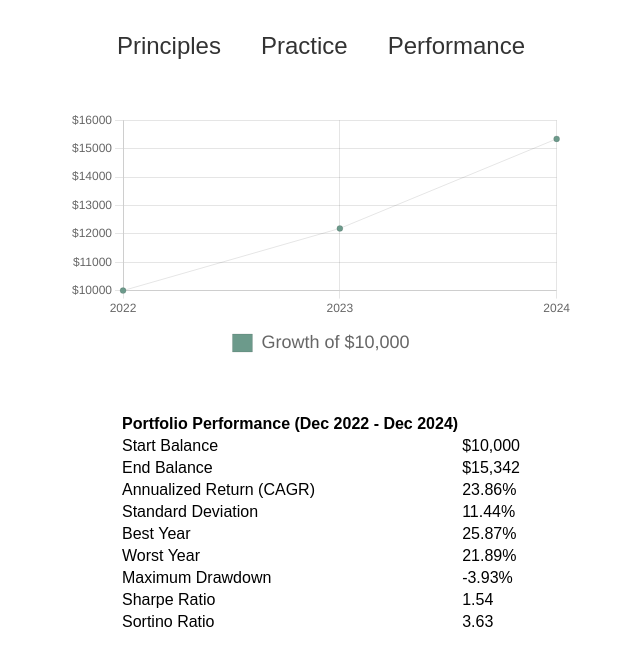
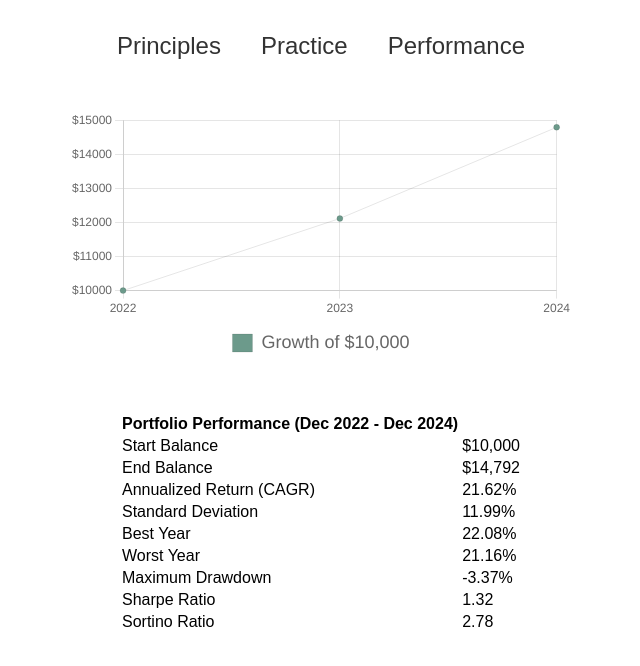
Before and after one commit to AllSeasons1867/pragmatic-portfolio, a website: page public/performance.html in a window 1280 px wide. Shown: the part 262-928 px from the top of the page, without its empty margins (319-959 px from the left). Drawn offline with nearby package versions, Linux system fonts and the light colour scheme.

Commit message:
added performance numbers

```diff
--- a/public/performance.html
+++ b/public/performance.html
@@ -21,7 +21,7 @@
         </div>
         <canvas class="performance" id="myChart"></canvas>
         <div id="performanceTable">
-          <table>
+<table>
     <th>Portfolio Performance (Dec 2022 - Dec 2024)</th>
     <tr>
         <td>Start Balance</td>
@@ -29,37 +29,38 @@
     </tr>
     <tr>
         <td>End Balance</td>
-        <td>$15,342</td>
+        <td>$14,792</td>
     </tr>
     <tr>
         <td>Annualized Return (CAGR)</td>
-        <td>23.86%</td>
+        <td>21.62%</td>
     </tr>
     <tr>
         <td>Standard Deviation</td>
-        <td>11.44%</td>
+        <td>11.99%</td>
     </tr>
     <tr>
         <td>Best Year</td>
-        <td>25.87%</td>
+        <td>22.08%</td>
     </tr>
     <tr>
         <td>Worst Year</td>
-        <td>21.89%</td>
+        <td>21.16%</td>
     </tr>
     <tr>
         <td>Maximum Drawdown</td>
-        <td>-3.93%</td>
+        <td>-3.37%</td>
     </tr>
     <tr>
         <td>Sharpe Ratio</td>
-        <td>1.54</td>
+        <td>1.32</td>
     </tr>
     <tr>
         <td>Sortino Ratio</td>
-        <td>3.63</td>
+        <td>2.78</td>
     </tr>
 </table>
+
 
         </div>
     </div>
@@ -72,7 +73,7 @@
             labels: ['2022','2023','2024'],
             datasets: [{
               label: 'Growth of $10,000',
-              data: [10000,12189,15342],
+              data: [10000,12116,14792],
               backgroundColor: ['#6C9A8B'],
               borderWidth: 1
             }]
```
